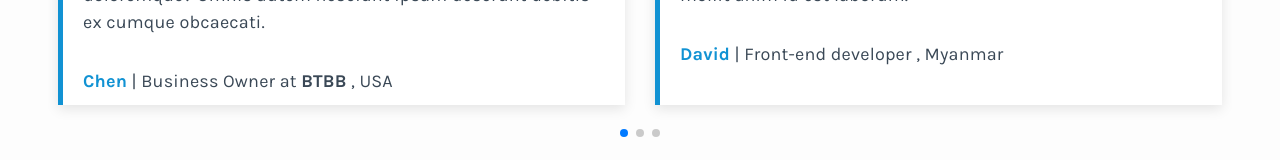
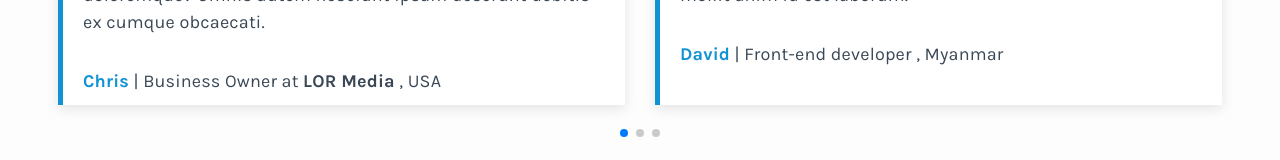
Before and after one commit to T-N9/tn-porfolio-frontend, a React (Create React App) app: page /about in a window 1280 px wide. Shown: the part 3720-3880 px from the top of the page. Built offline with nearby package versions, Linux system fonts and the light colour scheme.

Commit message:
[DesignChanges] updated

```diff
--- a/src/components/Testimonials/_Testimonials.scss
+++ b/src/components/Testimonials/_Testimonials.scss
@@ -5,6 +5,11 @@
   background-color: rgba($light-color, 0.1);
   box-shadow: rgba(0, 0, 0, 0.1) 0px 0px 5px 0px, rgba(0, 0, 0, 0.1) 0px 0px 1px 0px;
 
+  .desc_text {
+    @include m-breakpoint-down(small) {
+      font-size: 1rem;
+    }
+  }
   .card_wrapper {
     margin-top: 2rem;
     display: flex;
--- a/src/components/Testimonials/index.js
+++ b/src/components/Testimonials/index.js
@@ -14,8 +14,8 @@ import Card from "./Card";
 
 const data = [
   {
-    name: "Chen",
-    company: "BTBB",
+    name: "Chris",
+    company: "LOR Media",
     country: "USA",
     position: "Business Owner",
     saying:
@@ -50,7 +50,7 @@ const Testimonials = () => {
     <section className="testimonials">
       <div className="container_sm">
         <h1 className="title_text text_center">What they say</h1>
-        <p className="text_center">
+        <p className="text_center desc_text">
           Things my mentors and seniors talk about me.
         </p>
 
```
